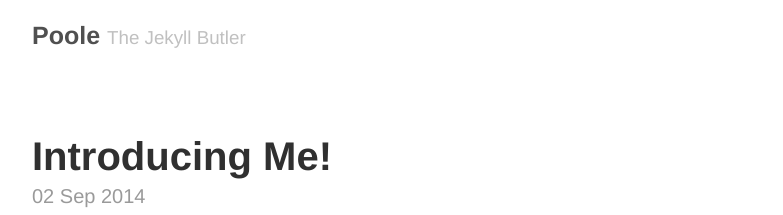
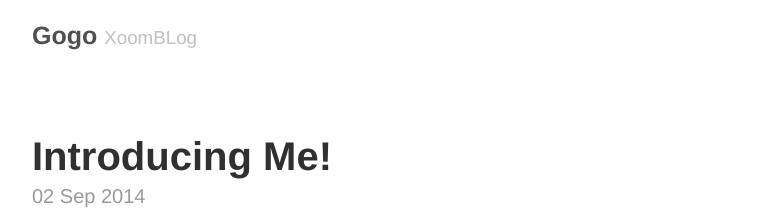
Before and after one commit to gogoxoom/gogoxoom.github.io, a Jekyll site: the page built from index.html, in a window 1280 px wide. Shown: the top 215 px of the page, without its empty margins (248-1031 px from the left). Built offline with Jekyll 4.4.1, drawn with Linux system fonts in a browser that asks for light colours; Markdown is read by kramdown in place of the engine named in the settings; the list of posts is cut into pages by our own code.

Commit message:
config change
-- title etc..

```diff
--- a/_config.yml
+++ b/_config.yml
@@ -6,17 +6,17 @@ pygments:         true
 permalink:        pretty
 
 # Setup
-title:            Poole
-tagline:          The Jekyll Butler
-url:              http://getpoole.com
+title:            Gogo
+tagline:          XoomBLog
+url:              http://gogoxoom.github.io
 paginate:         1
 baseurl:          /
 author:
-  name:           Mark Otto
-  url:            https://twitter.com/mdo
-  email:          markdotto@gmail.com
+  name:           Jesse Wolfe
+  url:            https://jessewolfe.com
+  email:          jessewolfe@gmail.com
 
 # Custom vars
-version:          1.0.0
+version:          0.0.1
 github:
-  repo:           https://github.com/poole/poole
+  repo:           https://gogoxoom.github.io
```
